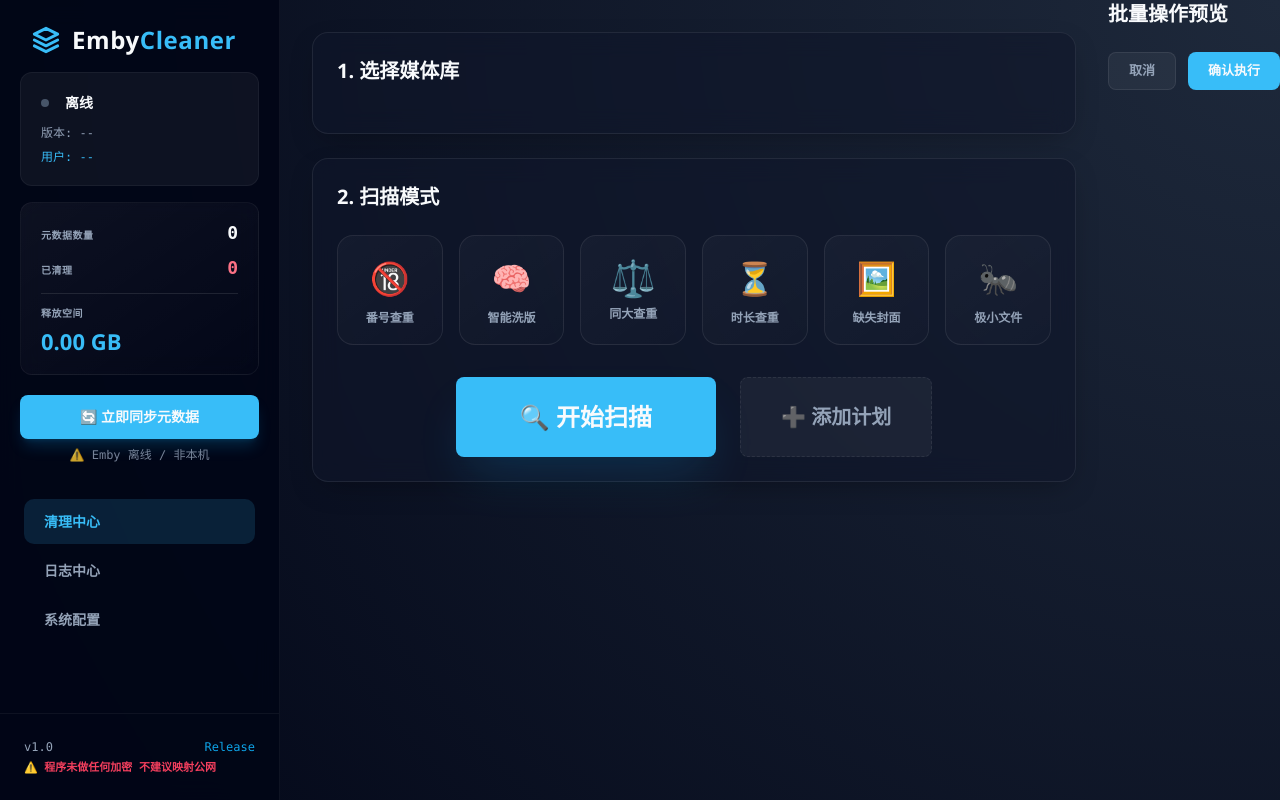
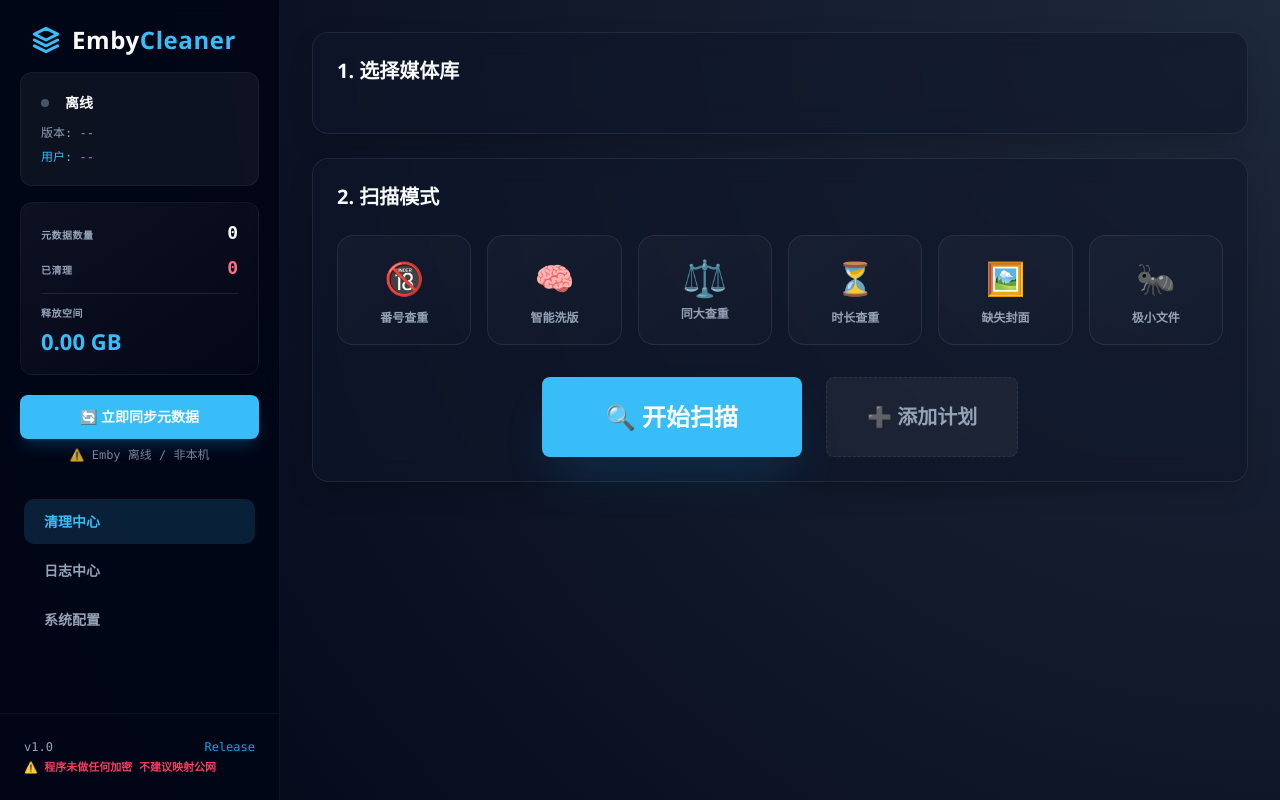
Before and after one commit to okhao-s/embyclean, a FastAPI app: page / in a window 1280 px wide. Run offline with FastAPI, Linux system fonts and the light colour scheme; data that the repository does not hold is empty; parts of the project's set-up code (start-up, migrations or seed data) failed here and were passed over; some libraries are stand-ins or nearby versions.

Commit message:
fix(ui): hide batch preview modal by default

```diff
--- a/templates/index.html
+++ b/templates/index.html
@@ -205,9 +205,9 @@ body { background: var(--bg-main); color: var(--text-main); font-family: var(--f
 .stat-val-lg { font-size: 22px; font-weight: 900; color: var(--primary); }
 .divider { height: 1px; background: rgba(255,255,255,0.1); margin: 12px 0; }
 
-#modal, #conf-modal { position: fixed; inset: 0; background: rgba(0,0,0,0.8); backdrop-filter: blur(8px); z-index: 60; display: none; align-items: center; justify-content: center; }
-.modal-card { background: #0f172a; border: 1px solid var(--border); padding: 32px; width: 90%; max-width: 500px; border-radius: 20px; box-shadow: 0 25px 50px -12px rgba(0,0,0,0.5); }
-#modal.open, #conf-modal.open { display: flex; }
+#modal, #conf-modal, .modal { position: fixed; inset: 0; background: rgba(0,0,0,0.8); backdrop-filter: blur(8px); z-index: 60; display: none; align-items: center; justify-content: center; }
+.modal-card, .modal-box { background: #0f172a; border: 1px solid var(--border); padding: 32px; width: 90%; max-width: 500px; border-radius: 20px; box-shadow: 0 25px 50px -12px rgba(0,0,0,0.5); }
+#modal.open, #conf-modal.open, .modal.open { display: flex; }
 
 input { width: 100%; background: rgba(0,0,0,0.3); border: 1px solid var(--border); padding: 10px; border-radius: 8px; color: var(--text-strong); outline: none; transition: 0.2s; font-size: 13px; }
 #toast-box { position: fixed; top: 24px; right: 24px; z-index: 100; display: flex; flex-direction: column; gap: 8px; }
```
